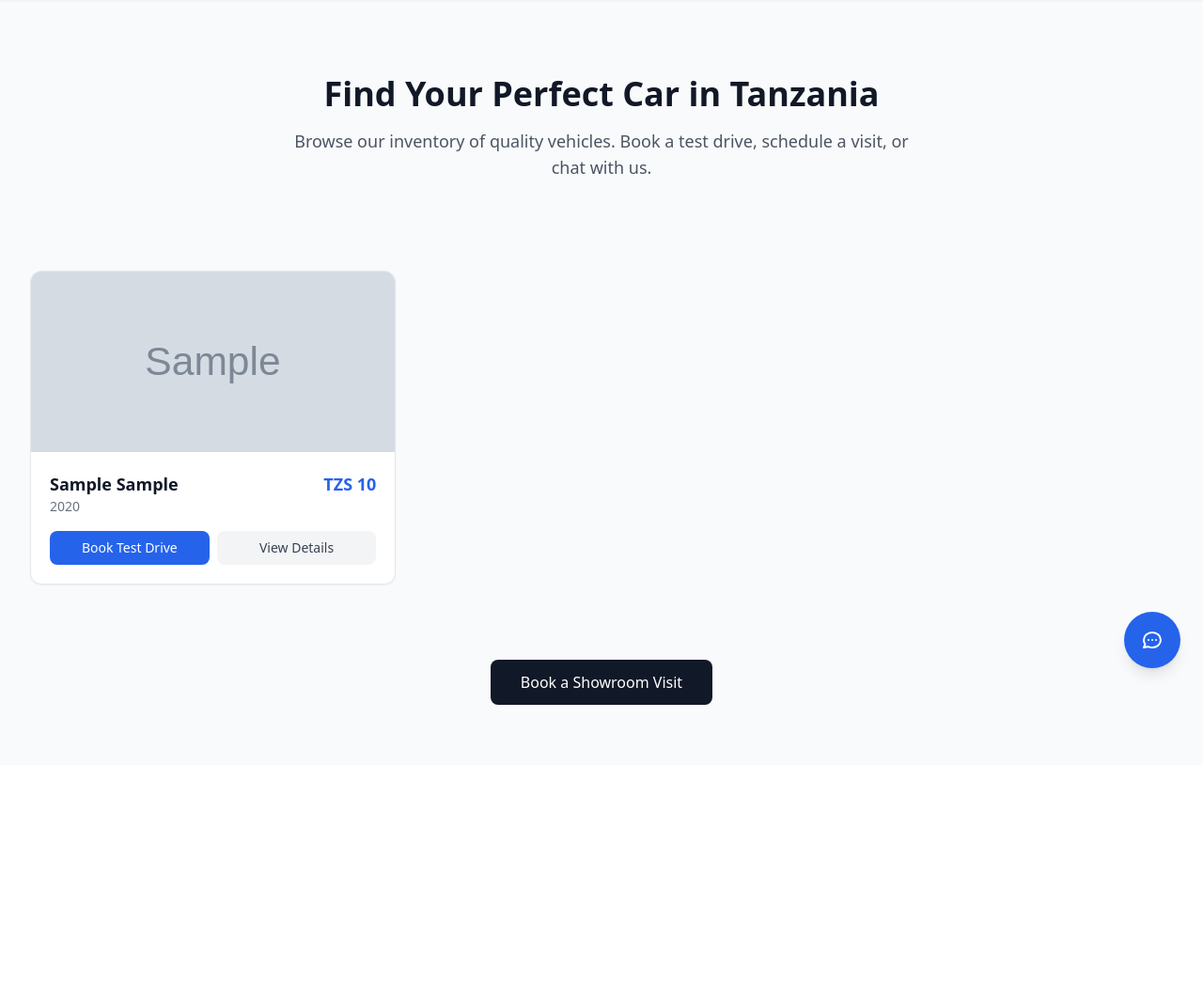
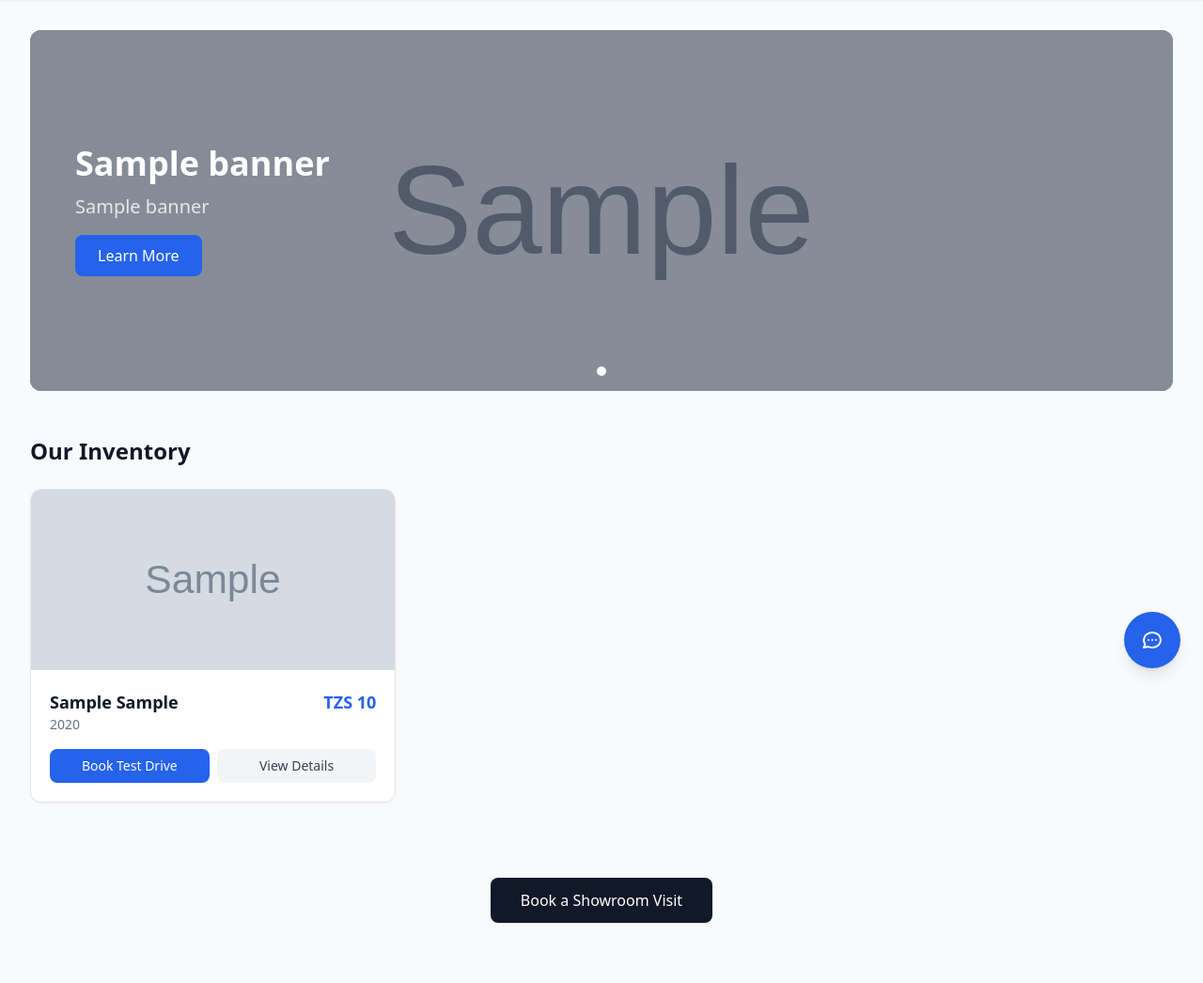
Before and after one commit to troubleman96/car-crm-django-fullstack, a Django app: page / in a window 1280 px wide. Shown: the part 65-1111 px from the top of the page at 94% size. Before the commit the page ends 815 px from the top, so only its background shows below. Run offline with Django 5.2, Linux system fonts and the light colour scheme; tables that the repository leaves empty hold one stand-in row (values such as "Sample post"); grey boxes marked "Sample" are stand-in pictures; some libraries are stand-ins or nearby versions.

Commit message:
Add advertising module with banners and promotions
- New advertising app with Banner (hero sliders) and Promotion (featured/hot deals) models
- Auto-rotating hero banner carousel on landing page (Alpine.js)
- Hot Deals section with label badges (Featured, Sale, New, Hot)
- Admin integration with list editing for banners/promotions
- Landing page shows banners, promotions, then all vehicles

```diff
--- /dev/null
+++ b/advertising/apps.py
@@ -0,0 +1,6 @@
+from django.apps import AppConfig
+
+
+class AdvertisingConfig(AppConfig):
+    default_auto_field = 'django.db.models.BigAutoField'
+    name = 'advertising'
--- /dev/null
+++ b/advertising/models.py
@@ -0,0 +1,41 @@
+from django.db import models
+
+
+class Banner(models.Model):
+    title = models.CharField(max_length=200)
+    subtitle = models.TextField(null=True, blank=True)
+    image_url = models.CharField(max_length=500)
+    link_url = models.CharField(max_length=500, null=True, blank=True,
+                                help_text='Optional URL when banner is clicked')
+    is_active = models.BooleanField(default=True)
+    order = models.SmallIntegerField(default=0)
+    created_at = models.DateTimeField(auto_now_add=True)
+
+    class Meta:
+        ordering = ['order', '-created_at']
+
+    def __str__(self):
+        return self.title
+
+
+class Promotion(models.Model):
+    LABEL_CHOICES = [
+        ('featured', 'Featured'),
+        ('sale', 'Sale'),
+        ('new', 'New Arrival'),
+        ('hot', 'Hot Deal'),
+    ]
+    car = models.ForeignKey('vehicles.Car', on_delete=models.CASCADE, related_name='promotions')
+    label = models.CharField(max_length=10, choices=LABEL_CHOICES, default='featured')
+    discount_percent = models.SmallIntegerField(null=True, blank=True,
+                                                help_text='Discount percentage (e.g. 15 for 15% off)')
+    is_active = models.BooleanField(default=True)
+    starts_at = models.DateTimeField(null=True, blank=True)
+    ends_at = models.DateTimeField(null=True, blank=True)
+    created_at = models.DateTimeField(auto_now_add=True)
+
+    class Meta:
+        ordering = ['-created_at']
+
+    def __str__(self):
+        return f'{self.get_label_display()}: {self.car}'
--- a/car_crm/settings.py
+++ b/car_crm/settings.py
@@ -22,6 +22,7 @@ INSTALLED_APPS = [
     'leads',
     'chatbot',
     'campaigns',
+    'advertising',
 ]
 
 MIDDLEWARE = [
@@ -155,6 +156,8 @@ JAZZMIN_SETTINGS = {
         'campaigns.CampaignRecipient': 'fas fa-receipt',
         'auth.Group': 'fas fa-users-cog',
         'auth.User': 'fas fa-user',
+        'advertising.Banner': 'fas fa-image',
+        'advertising.Promotion': 'fas fa-star',
     },
     'default_icon_parents': 'fas fa-chevron-circle-right',
     'default_icon_children': 'fas fa-circle',
--- a/templates/vehicles/landing.html
+++ b/templates/vehicles/landing.html
@@ -3,11 +3,85 @@
 {% block title %}CarDealTZ - Find Your Perfect Car{% endblock %}
 {% block content %}
 <div class="space-y-12">
+    {% if banners %}
+    <div class="relative overflow-hidden rounded-xl bg-gray-900" x-data="{ current: 0 }" x-init="setInterval(() => { current = (current + 1) % {{ banners|length }} }, 5000)">
+        {% for banner in banners %}
+        <div x-show="current === {{ forloop.counter0 }}" class="relative h-72 sm:h-96 flex items-center" x-cloak>
+            <img src="{{ banner.image_url }}" alt="{{ banner.title }}" class="absolute inset-0 w-full h-full object-cover opacity-60">
+            <div class="relative z-10 px-8 sm:px-12 text-white max-w-2xl">
+                <h2 class="text-3xl sm:text-4xl font-bold mb-3">{{ banner.title }}</h2>
+                {% if banner.subtitle %}<p class="text-lg sm:text-xl text-gray-200 mb-4">{{ banner.subtitle }}</p>{% endif %}
+                {% if banner.link_url %}<a href="{{ banner.link_url }}" class="inline-block bg-blue-600 text-white px-6 py-2.5 rounded-lg font-medium hover:bg-blue-700 transition">Learn More</a>{% endif %}
+            </div>
+        </div>
+        {% endfor %}
+        <div class="absolute bottom-4 left-1/2 -translate-x-1/2 flex gap-2 z-20">
+            {% for banner in banners %}
+            <button @click="current = {{ forloop.counter0 }}" class="w-2.5 h-2.5 rounded-full transition" :class="current === {{ forloop.counter0 }} ? 'bg-white' : 'bg-white/40'"></button>
+            {% endfor %}
+        </div>
+    </div>
+    {% else %}
     <div class="text-center py-12">
         <h1 class="text-4xl font-bold text-gray-900 mb-4">Find Your Perfect Car in Tanzania</h1>
         <p class="text-lg text-gray-600 max-w-2xl mx-auto">Browse our inventory of quality vehicles. Book a test drive, schedule a visit, or chat with us.</p>
     </div>
+    {% endif %}
 
+    {% if promotions %}
+    <div>
+        <h2 class="text-2xl font-bold text-gray-900 mb-6">🔥 Hot Deals</h2>
+        <div class="grid grid-cols-1 sm:grid-cols-2 lg:grid-cols-3 gap-6">
+            {% for promo in promotions %}
+            <div class="bg-white rounded-xl shadow-sm border border-gray-200 overflow-hidden hover:shadow-md transition relative">
+                <div class="absolute top-3 left-3 z-10">
+                    <span class="inline-block px-3 py-1 rounded-full text-xs font-bold uppercase tracking-wide
+                        {% if promo.label == 'sale' %}bg-red-500 text-white
+                        {% elif promo.label == 'hot' %}bg-orange-500 text-white
+                        {% elif promo.label == 'new' %}bg-green-500 text-white
+                        {% else %}bg-blue-600 text-white{% endif %}">
+                        {{ promo.get_label_display }}
+                    </span>
+                </div>
+                {% with primary=promo.car.images.all|dictsortreversed:"is_primary"|first %}
+                    {% if primary %}
+                    <div class="h-48 bg-gray-100 overflow-hidden">
+                        <img src="{{ primary.image_url }}" alt="{{ promo.car }}" class="w-full h-full object-cover">
+                    </div>
+                    {% else %}
+                    <div class="h-48 bg-gray-100 flex items-center justify-center text-gray-400">
+                        <svg class="w-12 h-12" fill="none" stroke="currentColor" viewBox="0 0 24 24"><path stroke-linecap="round" stroke-linejoin="round" stroke-width="1.5" d="M4 16l4.586-4.586a2 2 0 012.828 0L16 16m-2-2l1.586-1.586a2 2 0 012.828 0L20 14m-6-6h.01M6 20h12a2 2 0 002-2V6a2 2 0 00-2-2H6a2 2 0 00-2 2v12a2 2 0 002 2z"/></svg>
+                    </div>
+                    {% endif %}
+                {% endwith %}
+                <div class="p-5">
+                    <div class="flex justify-between items-start mb-2">
+                        <div>
+                            <h3 class="text-lg font-semibold text-gray-900">{{ promo.car.make }} {{ promo.car.model }}</h3>
+                            <p class="text-sm text-gray-500">{{ promo.car.year }}</p>
+                        </div>
+                        <div class="text-right">
+                            {% if promo.discount_percent %}
+                            <span class="text-lg font-bold text-blue-600">TZS {{ promo.car.price|floatformat:0 }}</span>
+                            <span class="block text-xs text-red-500 line-through">TZS {{ promo.car.price|add:promo.discount_percent|floatformat:0 }}</span>
+                            {% else %}
+                            <span class="text-lg font-bold text-blue-600">TZS {{ promo.car.price|floatformat:0 }}</span>
+                            {% endif %}
+                        </div>
+                    </div>
+                    <div class="flex gap-2 mt-4">
+                        <a href="{% url 'leads:book' %}?car={{ promo.car.id }}" class="flex-1 text-center bg-blue-600 text-white py-2 rounded-lg text-sm font-medium hover:bg-blue-700 transition">Book Test Drive</a>
+                        <a href="{% url 'vehicles:car_detail' promo.car.id %}" class="flex-1 text-center bg-gray-100 text-gray-700 py-2 rounded-lg text-sm font-medium hover:bg-gray-200 transition">View Details</a>
+                    </div>
+                </div>
+            </div>
+            {% endfor %}
+        </div>
+    </div>
+    {% endif %}
+
+    <div>
+        <h2 class="text-2xl font-bold text-gray-900 mb-6">{% if promotions %}All Vehicles{% else %}Our Inventory{% endif %}</h2>
         <div class="grid grid-cols-1 sm:grid-cols-2 lg:grid-cols-3 gap-6">
             {% for car in cars %}
             <div class="bg-white rounded-xl shadow-sm border border-gray-200 overflow-hidden hover:shadow-md transition">
@@ -43,6 +117,7 @@
             </div>
             {% endfor %}
         </div>
+    </div>
 
     <div class="text-center py-8">
         <a href="{% url 'leads:book' %}" class="inline-block bg-gray-900 text-white px-8 py-3 rounded-lg font-medium hover:bg-gray-800 transition">Book a Showroom Visit</a>
--- a/vehicles/views.py
+++ b/vehicles/views.py
@@ -1,10 +1,23 @@
 from django.shortcuts import render, get_object_or_404
+from django.utils import timezone
 from .models import Car
+from advertising.models import Banner, Promotion
 
 
 def landing_page(request):
     cars = Car.objects.filter(status='available').prefetch_related('images')
-    return render(request, 'vehicles/landing.html', {'cars': cars})
+    banners = Banner.objects.filter(is_active=True)
+    now = timezone.now()
+    promotions = Promotion.objects.filter(
+        is_active=True,
+        starts_at__lte=now,
+        ends_at__gte=now,
+    ).select_related('car')
+    return render(request, 'vehicles/landing.html', {
+        'cars': cars,
+        'banners': banners,
+        'promotions': promotions,
+    })
 
 
 def car_detail(request, car_id):
```
Also changed, not shown: advertising/admin.py (added, +18 -0 lines), advertising/__init__.py (added), advertising/migrations/0001_initial.py (added), advertising/migrations/__init__.py (added), advertising/tests.py (added). Lines whose indentation alone changed are shown as unchanged.
